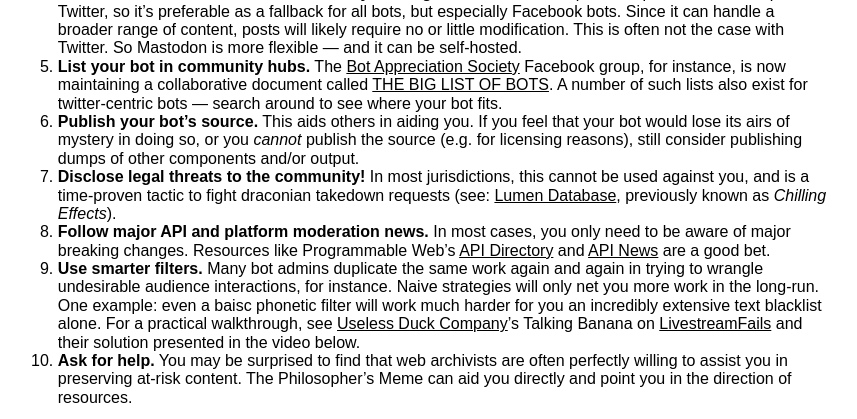
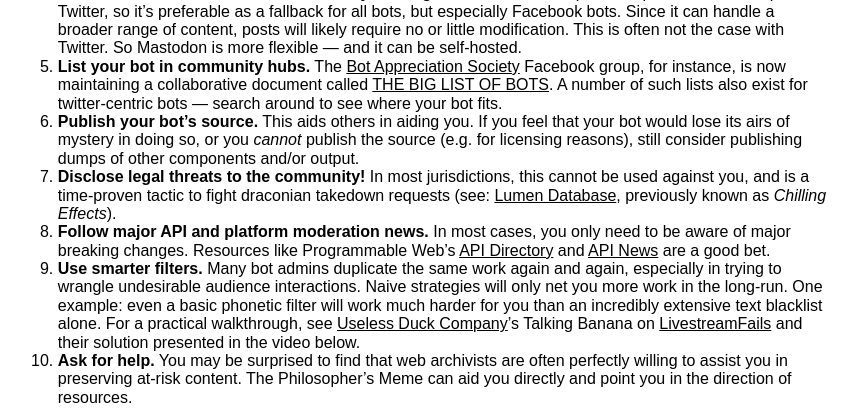
Before and after one commit to FraserThompson/PhilosophersMeme, a Jekyll site: the page built from _posts/2019-03-01-one-vicepostbot-vs--the-entire-takedown-army-bot-tips.markdown, in a window 1280 px wide and 900 px high, scrolled down 2016 px, cut to the strip 0-419 px from the top of the window. Shown: the whole strip, without its empty margins (216-1073 px from the left). Built offline with Jekyll 4.4.1, drawn with Linux system fonts in a browser that asks for light colours; nearby versions of some CDN libraries; some web fonts are replaced; library files that are not in the unit come from our copies; comment, search, counter and statistics services are not loaded.

Commit message:
Updated One Vicepostbot Vs  The Entire Takedown Army Bot Tips

```diff
--- a/_posts/2019-03-01-one-vicepostbot-vs--the-entire-takedown-army-bot-tips.markdown
+++ b/_posts/2019-03-01-one-vicepostbot-vs--the-entire-takedown-army-bot-tips.markdown
@@ -65,7 +65,7 @@ If you work for vice, quit
 6. **Publish your bot's source.** This aids others in aiding you. If you feel that your bot would lose its airs of mystery in doing so, or you *cannot* publish the source (e.g. for licensing reasons), still consider publishing dumps of other components and/or output.
 7. **Disclose legal threats to the community!** In most jurisdictions, this cannot be used against you, and is a time-proven tactic to fight draconian takedown requests (see: [Lumen Database], previously known as *Chilling Effects*).
 8. **Follow major API and platform moderation news.** In most cases, you only need to be aware of major breaking changes. Resources like Programmable Web's [API Directory][Programmable Web - API Directory] and [API News][Programmable Web - API News] are a good bet.
-9. **Use smarter filters.** Many bot admins duplicate the same work again and again in trying to wrangle undesirable audience interactions, for instance. Naive strategies will only net you more work in the long-run. One example: even a baisc phonetic filter will work much harder for you an incredibly extensive text blacklist alone. For a practical walkthrough, see [Useless Duck Company][YouTube - Useless Duck Company]'s Talking Banana on [LivestreamFails][Livestreamfails - uselessduckcompany] and their solution presented in the video below.
+9. **Use smarter filters.** Many bot admins duplicate the same work again and again, especially in trying to wrangle undesirable audience interactions. Naive strategies will only net you more work in the long-run. One example: even a basic phonetic filter will work much harder for you than an incredibly extensive text blacklist alone. For a practical walkthrough, see [Useless Duck Company][YouTube - Useless Duck Company]'s Talking Banana on [LivestreamFails][Livestreamfails - uselessduckcompany] and their solution presented in the video below.
 10. **Ask for help.** You may be surprised to find that web archivists are often perfectly willing to assist you in preserving at-risk content. The Philosopher's Meme can aid you directly and point you in the direction of resources.
 
 <iframe width="640" height="480" src="https://www.youtube.com/embed/bJ5ppf0po3k" frameborder="0" allow="accelerometer; autoplay; encrypted-media; gyroscope; picture-in-picture" allowfullscreen></iframe>
```
